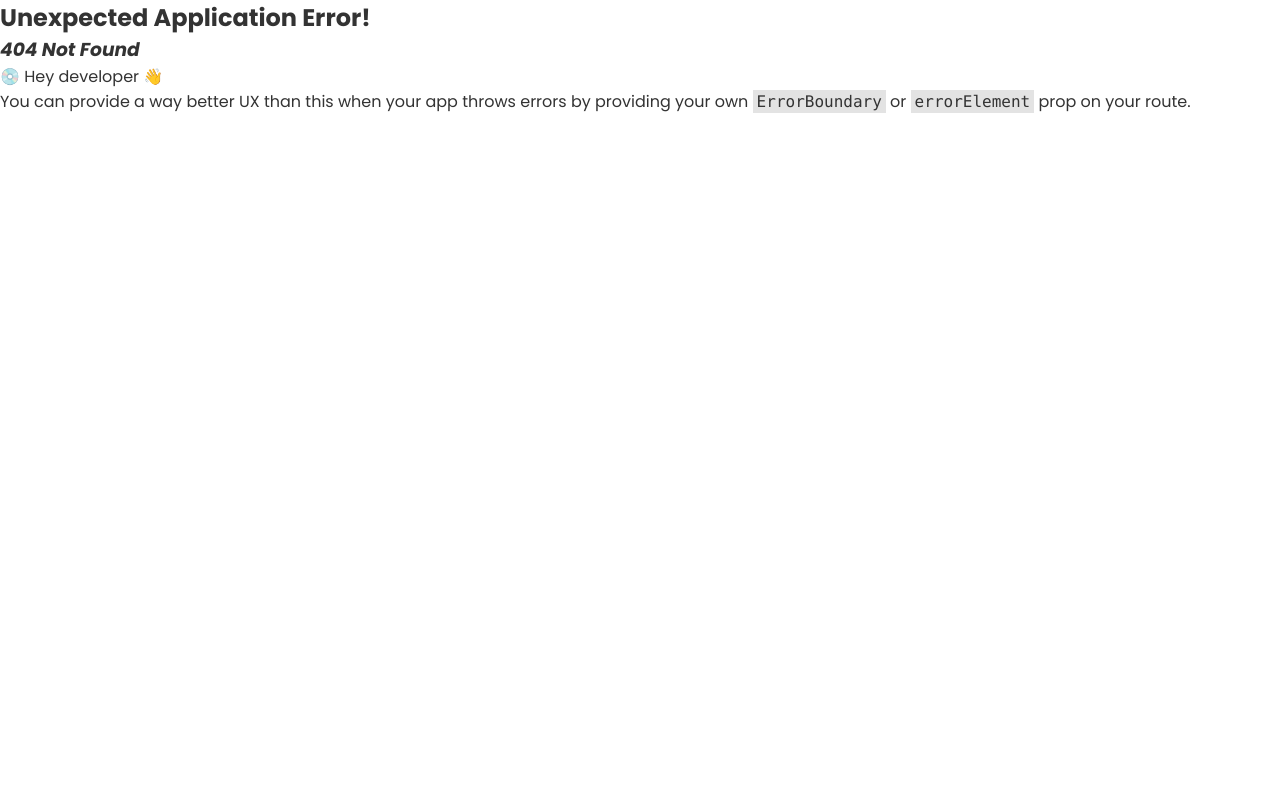
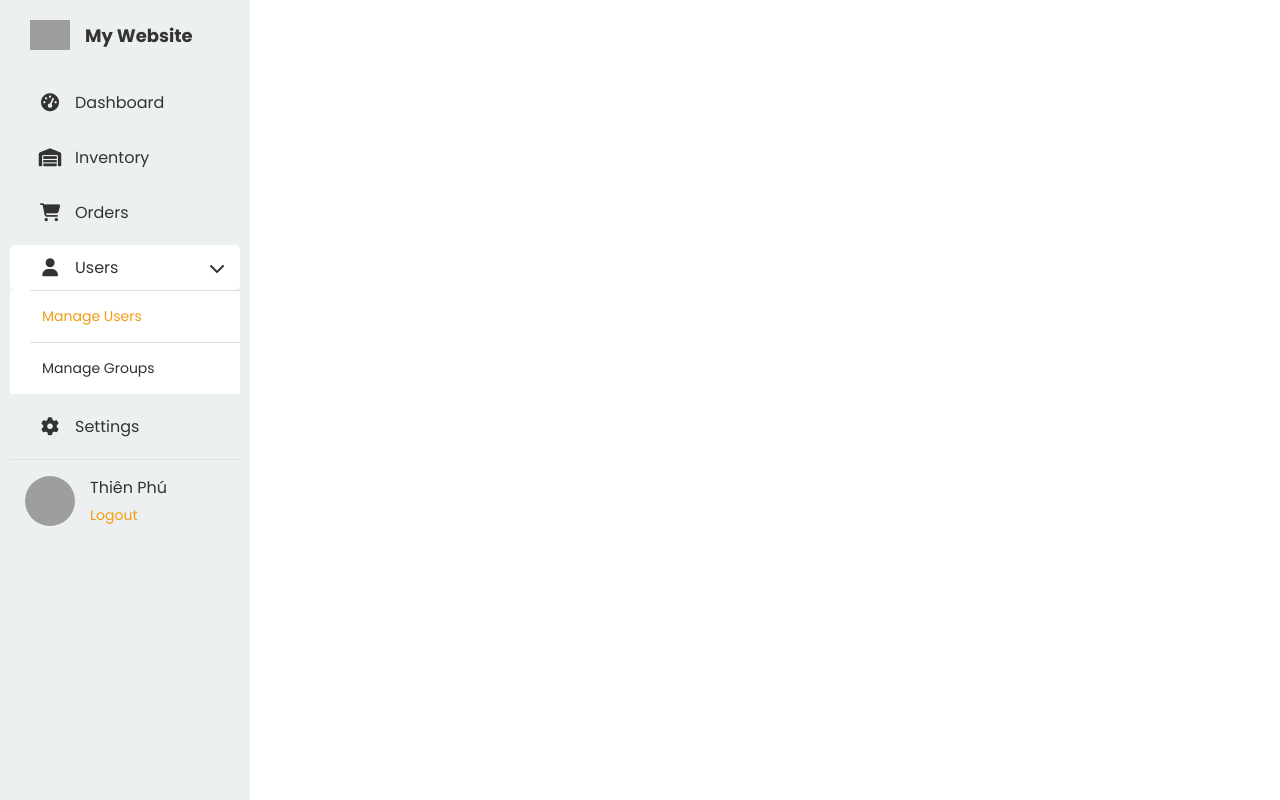
Before and after one commit to lucasngucii/SmartWarehouseManagement-FE, a React (Create React App) app: page /management-user in a window 1280 px wide. Before the commit this address had no page. Built offline with nearby package versions, Linux system fonts and the light colour scheme; grey boxes are pictures that could not be loaded.

Commit message:
cap nhat hieu ung cho thanh sidebar

```diff
--- a/src/compoments/Login/Login.tsx
+++ b/src/compoments/Login/Login.tsx
@@ -7,7 +7,7 @@ export const Login: React.FC = () => {
     const navigate = useNavigate();
 
     const moveDashboard = () => {
-        navigate("/dashboard");
+        navigate("/");
     }
 
     return (
--- a/src/compoments/Sidebar/Sidebar.css
+++ b/src/compoments/Sidebar/Sidebar.css
@@ -36,16 +36,16 @@
 
 /*sidebar nav*/
 
-.sidebar-nav ul {
+.sidebar-menu {
     list-style-type: none;
     padding: 0;
 }
 
-.sidebar-nav ul li {
+.sidebar-menu .sidebar-item {
     margin: 10px 0;
 }
 
-.sidebar-nav ul li a {
+.sidebar-menu .sidebar-item .sidebar-link {
     display: flex;
     align-items: center;
     text-decoration: none;
@@ -54,19 +54,70 @@
     border-radius: 5px;
     transition: background-color 0.3s, color 0.3s;
 }
-.sidebar-nav ul li a.active,
-.sidebar-nav ul li a:hover {
-    background-color: var(--accent-color);
-    color: #FFFFFF;
+
+.sidebar-menu .sidebar-item .sidebar-link.active,
+.sidebar-menu .sidebar-item .sidebar-link:hover {
+    background-color: var(--background-color);
+    color: var(--accent-color);
 }
 
-.sidebar-nav ul li a i {
-    margin: 0 15px;
+.sidebar-menu .sidebar-item .sidebar-link.focus{
+    background-color: var(--background-color);
+    color: var(--primary-text-color);
+}
+
+.sidebar-menu .sidebar-item .sidebar-link .sidebar-icon {
+    width: 50px;
+    display: flex;
+    justify-content: center;
+    align-items: center;
+}
+
+.sidebar-menu .sidebar-item .sidebar-link .sidebar-icon {
     font-size: 18px;
 }
 
-.sidebar-nav ul li a span {
+.sidebar-menu .sidebar-item .sidebar-link .sidebar-toggle-icon {
+    margin-left: auto;
     font-size: 16px;
+    transition: transform 0.3s;
+}
+
+.sidebar-menu .sidebar-item .sidebar-link .sidebar-toggle-icon.rotate {
+    transform: rotate(-180deg);
+}
+
+.sidebar-menu .sidebar-item .sidebar-link span {
+    font-size: 16px;
+}
+
+/*sidebar submenu*/
+.sidebar-menu .sidebar-submenu {
+    display: none;
+    padding-left: 20px;
+    list-style-type: none;
+    background-color: var(--background-color);
+    transition: all 0.5s;
+}
+
+.sidebar-menu .sidebar-submenu.show-submenu{
+    display: block;
+}
+
+.sidebar-menu .sidebar-submenu .sidebar-subitem {
+    font-size: 14px;
+    padding: 15px 0;
+    border-top: 1px solid var(--border-color);
+}
+
+.sidebar-menu .sidebar-submenu .sidebar-sublink{
+    text-decoration: none;
+    padding-left: 12px;
+    color: var(--primary-text-color);
+}
+.sidebar-menu .sidebar-submenu .sidebar-sublink.active,
+.sidebar-menu .sidebar-submenu .sidebar-sublink:hover {
+    color: var(--accent-color);
 }
 
 /*sidebar user*/
--- a/src/compoments/Sidebar/Sidebar.tsx
+++ b/src/compoments/Sidebar/Sidebar.tsx
@@ -1,6 +1,6 @@
 import React from "react";
 import "./Sidebar.css";
-import {NavLink} from "react-router-dom";
+import {NavLink, useLocation} from "react-router-dom";
 
 interface SidebarLogoProps {
     logo: string
@@ -21,33 +21,90 @@ interface SidebarNavProps {
 
 const SidebarNav: React.FC<SidebarNavProps> = ({children}) => {
     return (
-        <nav className="sidebar-nav">
-            <ul>
-                {children}
-            </ul>
-        </nav>
+        <ul className={"sidebar-menu"}>
+            {children}
+        </ul>
     )
 }
 
 interface SidebarItemProps {
-    href: string
-    icon: React.ReactNode
-    title: string
+    href?: string,
+    icon: React.ReactNode,
+    lable: string,
+    subItems?: { href: string, lable: string }[]
 }
 
-const SidebarItem: React.FC<SidebarItemProps> = ({href, icon, title}) => {
+const SidebarItem: React.FC<SidebarItemProps> = ({href, icon, lable, subItems}) => {
+
+    const location = useLocation();
+    const [isOpen, setIsOpen] = React.useState(false);
+    const [locationPath, setLocationPath] = React.useState(location.pathname);
+
+    React.useEffect(() => {
+        setLocationPath(location.pathname);
+    }, [location]);
+
+    React.useEffect(() => {
+        if (subItems && isSubItemActive(subItems)) setIsOpen(true);
+    }, [locationPath]);
+
+    const handleToggle = () => {
+        setIsOpen(!isOpen);
+    }
+
+    const isSubItemActive = (subItems: { href: string, lable: string }[]) => {
+        return subItems.some(subItem => locationPath.includes(subItem.href+""));
+    }
+
+    if (!subItems && href) {
+        return (
+            <li className={"sidebar-item"}>
+                <NavLink
+                    to={href}
+                    onClick={handleToggle}
+                    className={({isActive, isPending}) =>
+                        `sidebar-link ${isActive ? "active" : ""}`
+                    }
+                >
+                    <div className={"sidebar-icon"}>
+                        {icon}
+                    </div>
+                    <span>{lable}</span>
+                </NavLink>
+            </li>
+        )
+    }
 
     return (
-        <li>
-            <NavLink
-                to={href}
-                className={({isActive, isPending}) =>
-                    isActive ? "active" : isPending ? "pending" : ""
-                }
+        <li className={"sidebar-item"}>
+            <span
+                onClick={handleToggle}
+                className={`sidebar-link ${isOpen ? "focus" : ""}`}
             >
-                {icon}
-                <span>{title}</span>
-            </NavLink>
+                <div className={"sidebar-icon"}>
+                    {icon}
+                </div>
+                <span>{lable}</span>
+                {subItems && (
+                    <div className={`sidebar-toggle-icon ${isOpen ? "rotate" : ""}`}>
+                        <i className="fa-solid fa-chevron-up"></i>
+                    </div>
+                )}
+            </span>
+            {subItems && (
+                <ul className={`sidebar-submenu ${isOpen ? "show-submenu" : ""}`}>
+                    {subItems.map((subItem, index) => (
+                        <li key={index} className="sidebar-subitem">
+                            <NavLink to={subItem.href}
+                                     className={({isActive, isPending}) =>
+                                         `sidebar-sublink ${isActive ? "active" : ""}`
+                            }>
+                                {subItem.lable}
+                            </NavLink>
+                        </li>
+                    ))}
+                </ul>
+            )}
         </li>
     )
 }
@@ -60,7 +117,7 @@ interface SidebarUserProps {
 const SidebarUser: React.FC<SidebarUserProps> = ({avatar, name}) => {
     return (
         <div className="sidebar-user">
-            <img src={avatar} alt="User Avatar"/>
+            <img src={avatar} alt="ManagementUser Avatar"/>
             <div className="user-info">
                 <p>{name}</p>
                 <a href="#logout">Logout</a>
@@ -76,10 +133,36 @@ export const Sidebar: React.FC = () => {
         <div className={"sidebar"}>
             <SidebarLogo logo={logo}/>
             <SidebarNav>
-                <SidebarItem href={"/dashboard"} icon={<i className="fas fa-tachometer-alt"></i>} title={"Dashboard"}/>
-                <SidebarItem href={"/a"} icon={<i className="fas fa-warehouse"></i>} title={"inventory"}/>
-                <SidebarItem href={"/b"} icon={<i className="fas fa-shopping-cart"></i>} title={"orders"}/>
-                <SidebarItem href={"/c"} icon={<i className="fas fa-cog"></i>} title={"Settings"}/>
+                <SidebarItem
+                    href={"/"}
+                    icon={<i className="fas fa-tachometer-alt"></i>}
+                    lable={"Dashboard"}
+                />
+                <SidebarItem
+                    href={"/a"}
+                    icon={<i className="fas fa-warehouse"></i>}
+                    lable={"Inventory"}
+                />
+                <SidebarItem
+                    href={"/b"}
+                    icon={<i className="fas fa-shopping-cart"></i>}
+                    lable={"Orders"}
+                />
+                <SidebarItem
+                    icon={<i className="fas fa-user"></i>}
+                    lable={"Users"}
+                    subItems={
+                        [
+                            {href: "/management-user", lable: "Manage Users"},
+                            {href: "/management-group", lable: "Manage Groups"},
+                        ]
+                    }
+                />
+                <SidebarItem
+                    href={"/c"}
+                    icon={<i className="fas fa-cog"></i>}
+                    lable={"Settings"}
+                />
             </SidebarNav>
             <SidebarUser avatar={logo} name={"Thiên Phú"}/>
         </div>
--- /dev/null
+++ b/src/compoments/User/ManagementUser/ManagementUser.tsx
@@ -0,0 +1,9 @@
+import React from "react";
+
+export const ManagementUser: React.FC = () => {
+    return (
+        <div>
+            <h1>User</h1>
+        </div>
+    )
+}
```
Also changed, not shown: src/compoments/User/ManagementGroup/ManagementGroup.tsx (added, +9 -0 lines), src/index.tsx (+11 -2 lines), public/robots.txt.
